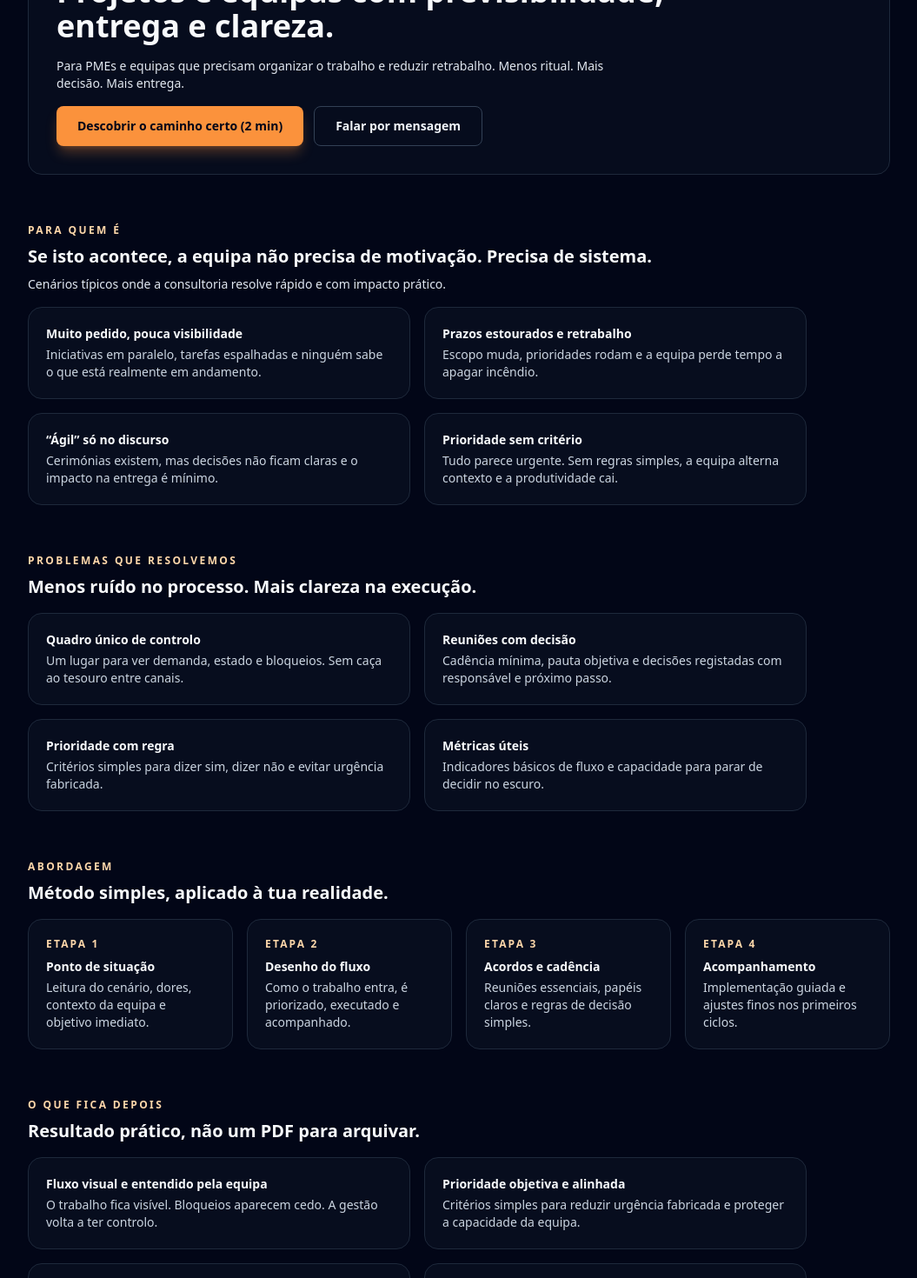
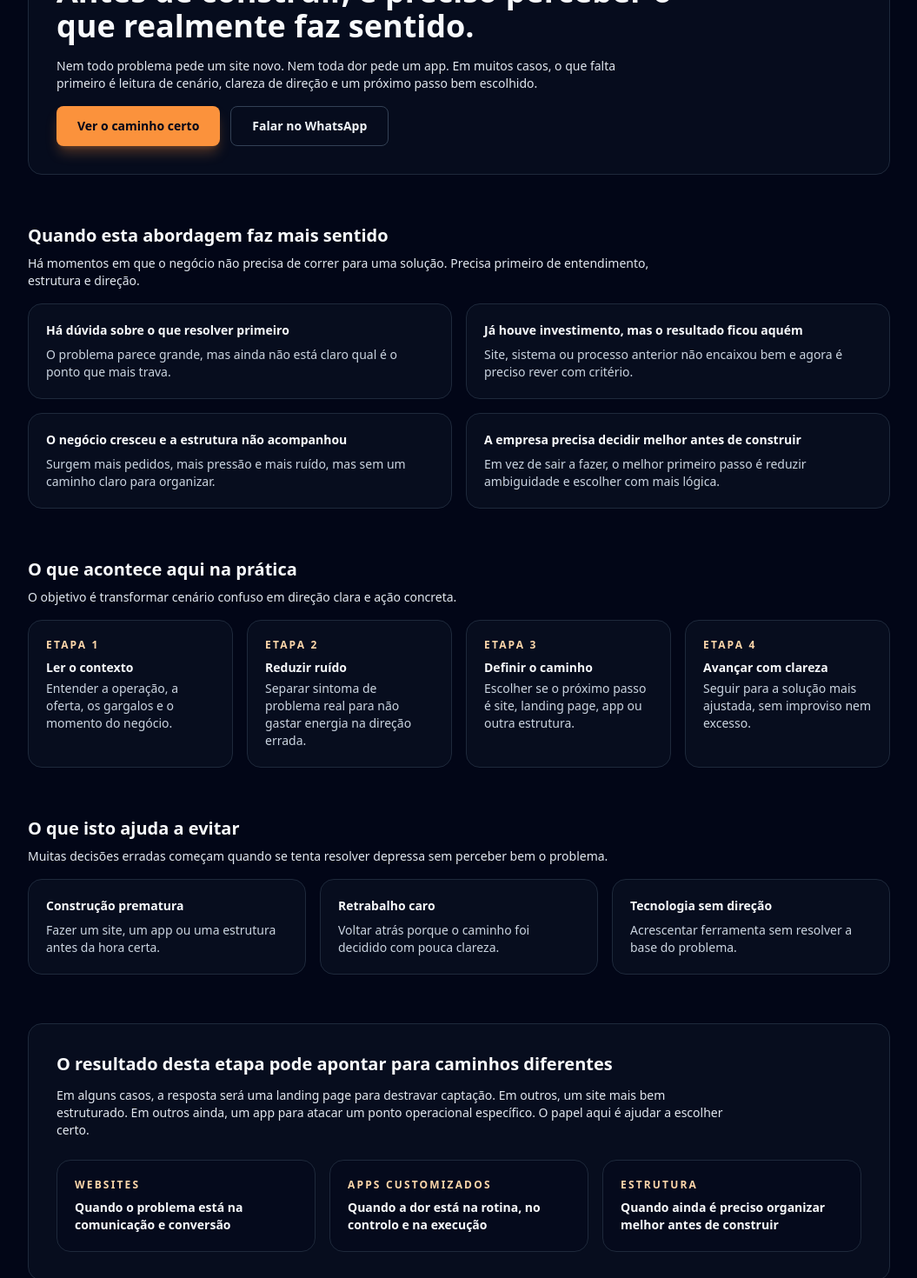
Before and after one commit to libertrendz/libertrendz-site, a Next.js app: page /agile in a window 1280 px wide. Shown: the part 240-1710 px from the top of the page at 87% size, without its empty margins (112-1167 px from the left). Built offline with nearby package versions, Linux system fonts and the light colour scheme.

Commit message:
Revise text and links in AgilePage component
Updated various text elements and links for clarity and relevance in the AgilePage component.

```diff
--- a/app/agile/page.tsx
+++ b/app/agile/page.tsx
@@ -1,8 +1,6 @@
 // app/agile/page.tsx
 
 export default function AgilePage() {
-  const CTA_TEXT = "Descobrir o caminho certo (2 min)";
-
   return (
     <main className="min-h-[calc(100vh-5rem)] bg-slate-950 text-slate-50">
       <section className="container-page py-12 lg:py-16 space-y-14">
@@ -11,16 +9,17 @@ export default function AgilePage() {
           <div className="pointer-events-none absolute inset-0 bg-gradient-to-r from-accent-500/14 via-accent-400/8 to-transparent" />
           <div className="relative z-10 max-w-3xl space-y-4">
             <p className="text-xs font-semibold uppercase tracking-[0.2em] text-accent-300">
-              Consultoria Ágil
+              Produto &amp; Execução
             </p>
 
             <h1 className="text-3xl font-bold leading-tight md:text-4xl">
-              Projetos e equipas com previsibilidade, entrega e clareza.
+              Antes de construir, é preciso perceber o que realmente faz sentido.
             </h1>
 
             <p className="text-sm text-slate-200 max-w-2xl">
-              Para PMEs e equipas que precisam organizar o trabalho e reduzir retrabalho.
-              Menos ritual. Mais decisão. Mais entrega.
+              Nem todo problema pede um site novo. Nem toda dor pede um app. Em muitos
+              casos, o que falta primeiro é leitura de cenário, clareza de direção e um
+              próximo passo bem escolhido.
             </p>
 
             <div className="mt-6 flex flex-wrap gap-3">
@@ -28,115 +27,81 @@ export default function AgilePage() {
                 href="/diagnostico"
                 className="inline-flex items-center justify-center rounded-lg bg-accent-500 px-6 py-3 text-sm font-semibold text-slate-950 shadow-lg shadow-accent-500/30 transition hover:bg-accent-400"
               >
-                {CTA_TEXT}
+                Ver o caminho certo
               </a>
 
               <a
-                href="/contato"
+                href="https://wa.me/351910287128?text=Olá,%20quero%20entender%20melhor%20o%20que%20faz%20mais%20sentido%20para%20o%20meu%20negócio."
+                target="_blank"
+                rel="noreferrer"
                 className="inline-flex items-center justify-center rounded-lg border border-slate-700 px-6 py-3 text-sm font-semibold text-slate-100 transition hover:border-slate-500 hover:bg-slate-900/60"
               >
-                Falar por mensagem
+                Falar no WhatsApp
               </a>
             </div>
           </div>
         </div>
 
-        {/* PARA QUEM É */}
+        {/* QUANDO ISTO É NECESSÁRIO */}
         <div className="space-y-4">
           <div className="max-w-3xl">
-            <p className="text-xs font-semibold uppercase tracking-[0.2em] text-accent-300">
-              Para quem é
-            </p>
-            <h2 className="mt-2 text-xl font-semibold text-slate-50">
-              Se isto acontece, a equipa não precisa de motivação. Precisa de sistema.
+            <h2 className="text-xl font-semibold text-slate-50">
+              Quando esta abordagem faz mais sentido
             </h2>
             <p className="mt-2 text-sm text-slate-200">
-              Cenários típicos onde a consultoria resolve rápido e com impacto prático.
+              Há momentos em que o negócio não precisa de correr para uma solução. Precisa
+              primeiro de entendimento, estrutura e direção.
             </p>
           </div>
 
-          <div className="grid gap-4 md:grid-cols-2 max-w-4xl">
+          <div className="grid gap-4 md:grid-cols-2">
             <div className="rounded-2xl border border-slate-800 bg-slate-900/40 p-5 text-sm text-slate-200">
-              <p className="font-semibold text-slate-50">Muito pedido, pouca visibilidade</p>
-              <p className="mt-1 text-slate-300">
-                Iniciativas em paralelo, tarefas espalhadas e ninguém sabe o que está realmente em andamento.
+              <p className="font-semibold text-slate-50">
+                Há dúvida sobre o que resolver primeiro
+              </p>
+              <p className="mt-2 text-slate-300">
+                O problema parece grande, mas ainda não está claro qual é o ponto que mais trava.
               </p>
             </div>
 
             <div className="rounded-2xl border border-slate-800 bg-slate-900/40 p-5 text-sm text-slate-200">
-              <p className="font-semibold text-slate-50">Prazos estourados e retrabalho</p>
-              <p className="mt-1 text-slate-300">
-                Escopo muda, prioridades rodam e a equipa perde tempo a apagar incêndio.
+              <p className="font-semibold text-slate-50">
+                Já houve investimento, mas o resultado ficou aquém
+              </p>
+              <p className="mt-2 text-slate-300">
+                Site, sistema ou processo anterior não encaixou bem e agora é preciso rever com critério.
               </p>
             </div>
 
             <div className="rounded-2xl border border-slate-800 bg-slate-900/40 p-5 text-sm text-slate-200">
-              <p className="font-semibold text-slate-50">“Ágil” só no discurso</p>
-              <p className="mt-1 text-slate-300">
-                Cerimónias existem, mas decisões não ficam claras e o impacto na entrega é mínimo.
+              <p className="font-semibold text-slate-50">
+                O negócio cresceu e a estrutura não acompanhou
+              </p>
+              <p className="mt-2 text-slate-300">
+                Surgem mais pedidos, mais pressão e mais ruído, mas sem um caminho claro para organizar.
               </p>
             </div>
 
             <div className="rounded-2xl border border-slate-800 bg-slate-900/40 p-5 text-sm text-slate-200">
-              <p className="font-semibold text-slate-50">Prioridade sem critério</p>
-              <p className="mt-1 text-slate-300">
-                Tudo parece urgente. Sem regras simples, a equipa alterna contexto e a produtividade cai.
+              <p className="font-semibold text-slate-50">
+                A empresa precisa decidir melhor antes de construir
+              </p>
+              <p className="mt-2 text-slate-300">
+                Em vez de sair a fazer, o melhor primeiro passo é reduzir ambiguidade e escolher com mais lógica.
               </p>
             </div>
           </div>
         </div>
 
-        {/* O QUE RESOLVEMOS */}
+        {/* O QUE FAZEMOS */}
         <div className="space-y-4">
           <div className="max-w-3xl">
-            <p className="text-xs font-semibold uppercase tracking-[0.2em] text-accent-300">
-              Problemas que resolvemos
+            <h2 className="text-xl font-semibold text-slate-50">
+              O que acontece aqui na prática
+            </h2>
+            <p className="mt-2 text-sm text-slate-200">
+              O objetivo é transformar cenário confuso em direção clara e ação concreta.
             </p>
-            <h2 className="mt-2 text-xl font-semibold text-slate-50">
-              Menos ruído no processo. Mais clareza na execução.
-            </h2>
-          </div>
-
-          <div className="grid gap-4 md:grid-cols-2 max-w-4xl">
-            <div className="rounded-2xl border border-slate-800 bg-slate-900/40 p-5 text-sm text-slate-200">
-              <p className="font-semibold text-slate-50">Quadro único de controlo</p>
-              <p className="mt-1 text-slate-300">
-                Um lugar para ver demanda, estado e bloqueios. Sem caça ao tesouro entre canais.
-              </p>
-            </div>
-
-            <div className="rounded-2xl border border-slate-800 bg-slate-900/40 p-5 text-sm text-slate-200">
-              <p className="font-semibold text-slate-50">Reuniões com decisão</p>
-              <p className="mt-1 text-slate-300">
-                Cadência mínima, pauta objetiva e decisões registadas com responsável e próximo passo.
-              </p>
-            </div>
-
-            <div className="rounded-2xl border border-slate-800 bg-slate-900/40 p-5 text-sm text-slate-200">
-              <p className="font-semibold text-slate-50">Prioridade com regra</p>
-              <p className="mt-1 text-slate-300">
-                Critérios simples para dizer sim, dizer não e evitar urgência fabricada.
-              </p>
-            </div>
-
-            <div className="rounded-2xl border border-slate-800 bg-slate-900/40 p-5 text-sm text-slate-200">
-              <p className="font-semibold text-slate-50">Métricas úteis</p>
-              <p className="mt-1 text-slate-300">
-                Indicadores básicos de fluxo e capacidade para parar de decidir no escuro.
-              </p>
-            </div>
-          </div>
-        </div>
-
-        {/* COMO TRABALHAMOS */}
-        <div className="space-y-4">
-          <div className="max-w-3xl">
-            <p className="text-xs font-semibold uppercase tracking-[0.2em] text-accent-300">
-              Abordagem
-            </p>
-            <h2 className="mt-2 text-xl font-semibold text-slate-50">
-              Método simples, aplicado à tua realidade.
-            </h2>
           </div>
 
           <div className="grid gap-4 md:grid-cols-4">
@@ -144,9 +109,9 @@ export default function AgilePage() {
               <p className="text-xs font-semibold uppercase tracking-[0.18em] text-accent-300">
                 Etapa 1
               </p>
-              <p className="mt-2 font-semibold text-slate-50">Ponto de situação</p>
+              <p className="mt-2 font-semibold text-slate-50">Ler o contexto</p>
               <p className="mt-1 text-slate-300">
-                Leitura do cenário, dores, contexto da equipa e objetivo imediato.
+                Entender a operação, a oferta, os gargalos e o momento do negócio.
               </p>
             </div>
 
@@ -154,9 +119,9 @@ export default function AgilePage() {
               <p className="text-xs font-semibold uppercase tracking-[0.18em] text-accent-300">
                 Etapa 2
               </p>
-              <p className="mt-2 font-semibold text-slate-50">Desenho do fluxo</p>
+              <p className="mt-2 font-semibold text-slate-50">Reduzir ruído</p>
               <p className="mt-1 text-slate-300">
-                Como o trabalho entra, é priorizado, executado e acompanhado.
+                Separar sintoma de problema real para não gastar energia na direção errada.
               </p>
             </div>
 
@@ -164,9 +129,9 @@ export default function AgilePage() {
               <p className="text-xs font-semibold uppercase tracking-[0.18em] text-accent-300">
                 Etapa 3
               </p>
-              <p className="mt-2 font-semibold text-slate-50">Acordos e cadência</p>
+              <p className="mt-2 font-semibold text-slate-50">Definir o caminho</p>
               <p className="mt-1 text-slate-300">
-                Reuniões essenciais, papéis claros e regras de decisão simples.
+                Escolher se o próximo passo é site, landing page, app ou outra estrutura.
               </p>
             </div>
 
@@ -174,52 +139,89 @@ export default function AgilePage() {
               <p className="text-xs font-semibold uppercase tracking-[0.18em] text-accent-300">
                 Etapa 4
               </p>
-              <p className="mt-2 font-semibold text-slate-50">Acompanhamento</p>
+              <p className="mt-2 font-semibold text-slate-50">Avançar com clareza</p>
               <p className="mt-1 text-slate-300">
-                Implementação guiada e ajustes finos nos primeiros ciclos.
+                Seguir para a solução mais ajustada, sem improviso nem excesso.
               </p>
             </div>
           </div>
         </div>
 
-        {/* O QUE FICA */}
+        {/* O QUE ISTO EVITA */}
         <div className="space-y-4">
           <div className="max-w-3xl">
-            <p className="text-xs font-semibold uppercase tracking-[0.2em] text-accent-300">
-              O que fica depois
+            <h2 className="text-xl font-semibold text-slate-50">
+              O que isto ajuda a evitar
+            </h2>
+            <p className="mt-2 text-sm text-slate-200">
+              Muitas decisões erradas começam quando se tenta resolver depressa sem perceber bem o problema.
             </p>
-            <h2 className="mt-2 text-xl font-semibold text-slate-50">
-              Resultado prático, não um PDF para arquivar.
-            </h2>
           </div>
 
-          <div className="grid gap-4 md:grid-cols-2 max-w-4xl">
+          <div className="grid gap-4 md:grid-cols-3">
             <div className="rounded-2xl border border-slate-800 bg-slate-900/40 p-5 text-sm text-slate-200">
-              <p className="font-semibold text-slate-50">Fluxo visual e entendido pela equipa</p>
-              <p className="mt-1 text-slate-300">
-                O trabalho fica visível. Bloqueios aparecem cedo. A gestão volta a ter controlo.
+              <p className="font-semibold text-slate-50">Construção prematura</p>
+              <p className="mt-2 text-slate-300">
+                Fazer um site, um app ou uma estrutura antes da hora certa.
               </p>
             </div>
 
             <div className="rounded-2xl border border-slate-800 bg-slate-900/40 p-5 text-sm text-slate-200">
-              <p className="font-semibold text-slate-50">Prioridade objetiva e alinhada</p>
-              <p className="mt-1 text-slate-300">
-                Critérios simples para reduzir urgência fabricada e proteger a capacidade da equipa.
+              <p className="font-semibold text-slate-50">Retrabalho caro</p>
+              <p className="mt-2 text-slate-300">
+                Voltar atrás porque o caminho foi decidido com pouca clareza.
               </p>
             </div>
 
             <div className="rounded-2xl border border-slate-800 bg-slate-900/40 p-5 text-sm text-slate-200">
-              <p className="font-semibold text-slate-50">Reuniões mínimas com decisão</p>
-              <p className="mt-1 text-slate-300">
-                Pauta, decisão e responsável. O resto deixa de existir.
+              <p className="font-semibold text-slate-50">Tecnologia sem direção</p>
+              <p className="mt-2 text-slate-300">
+                Acrescentar ferramenta sem resolver a base do problema.
               </p>
             </div>
+          </div>
+        </div>
 
-            <div className="rounded-2xl border border-slate-800 bg-slate-900/40 p-5 text-sm text-slate-200">
-              <p className="font-semibold text-slate-50">Métricas simples que orientam</p>
-              <p className="mt-1 text-slate-300">
-                Capacidade, prazos e fluxo com indicadores suficientes para decidir sem achismo.
-              </p>
+        {/* LIGAÇÃO COM O RESTO DO SITE */}
+        <div className="space-y-4">
+          <div className="rounded-2xl border border-slate-800 bg-slate-900/40 p-8">
+            <h2 className="text-xl font-semibold text-slate-50">
+              O resultado desta etapa pode apontar para caminhos diferentes
+            </h2>
+
+            <p className="mt-3 max-w-3xl text-sm text-slate-200">
+              Em alguns casos, a resposta será uma landing page para destravar captação.
+              Em outros, um site mais bem estruturado. Em outros ainda, um app para atacar
+              um ponto operacional específico. O papel aqui é ajudar a escolher certo.
+            </p>
+
+            <div className="mt-6 grid gap-4 md:grid-cols-3">
+              <div className="rounded-2xl border border-slate-800 bg-slate-950/30 p-5 text-sm text-slate-200">
+                <p className="text-xs font-semibold uppercase tracking-[0.18em] text-accent-300">
+                  Websites
+                </p>
+                <p className="mt-2 font-semibold text-slate-50">
+                  Quando o problema está na comunicação e conversão
+                </p>
+              </div>
+
+              <div className="rounded-2xl border border-slate-800 bg-slate-950/30 p-5 text-sm text-slate-200">
+                <p className="text-xs font-semibold uppercase tracking-[0.18em] text-accent-300">
+                  Apps customizados
+                </p>
+                <p className="mt-2 font-semibold text-slate-50">
+                  Quando a dor está na rotina, no controlo e na execução
+                </p>
+              </div>
+
+              <div className="rounded-2xl border border-slate-800 bg-slate-950/30 p-5 text-sm text-slate-200">
+                <p className="text-xs font-semibold uppercase tracking-[0.18em] text-accent-300">
+                  Estrutura
+                </p>
+                <p className="mt-2 font-semibold text-slate-50">
+                  Quando ainda é preciso organizar melhor antes de construir
+                </p>
+              </div>
             </div>
           </div>
         </div>
@@ -227,11 +229,11 @@ export default function AgilePage() {
         {/* CTA FINAL */}
         <div className="pt-10 border-t border-slate-800 text-center space-y-4">
           <h2 className="text-2xl font-semibold text-slate-50">
-            Queres pôr ordem em projetos e equipas?
+            Se ainda não está claro qual é o próximo passo, isso é precisamente o ponto de partida
           </h2>
 
           <p className="max-w-xl mx-auto text-sm text-slate-200">
-            Começamos pelo ponto de situação. Depois fechamos um plano curto e executável.
+            Primeiro percebemos melhor o cenário. Depois definimos o caminho mais lógico.
           </p>
 
           <div className="flex flex-wrap justify-center gap-3">
@@ -239,14 +241,16 @@ export default function AgilePage() {
               href="/diagnostico"
               className="inline-flex items-center justify-center rounded-lg bg-accent-500 px-6 py-3 text-sm font-semibold text-slate-950 shadow-lg shadow-accent-500/30 transition hover:bg-accent-400"
             >
-              {CTA_TEXT}
+              Fazer diagnóstico
             </a>
 
             <a
-              href="/contato"
+              href="https://wa.me/351910287128?text=Olá,%20quero%20entender%20melhor%20qual%20o%20caminho%20mais%20certo%20para%20o%20meu%20caso."
+              target="_blank"
+              rel="noreferrer"
               className="inline-flex items-center justify-center rounded-lg border border-slate-700 px-6 py-3 text-sm font-semibold text-slate-100 transition hover:border-slate-500 hover:bg-slate-900/60"
             >
-              Falar por mensagem
+              Falar no WhatsApp
             </a>
           </div>
         </div>
```
